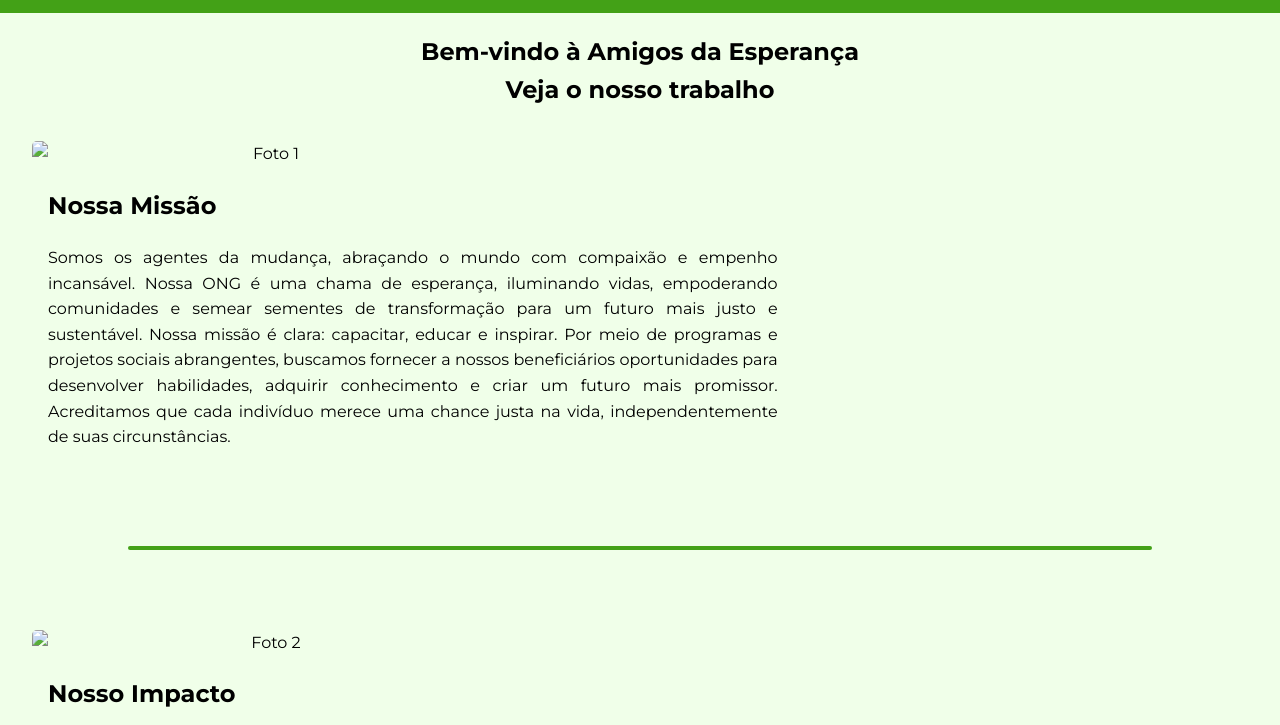
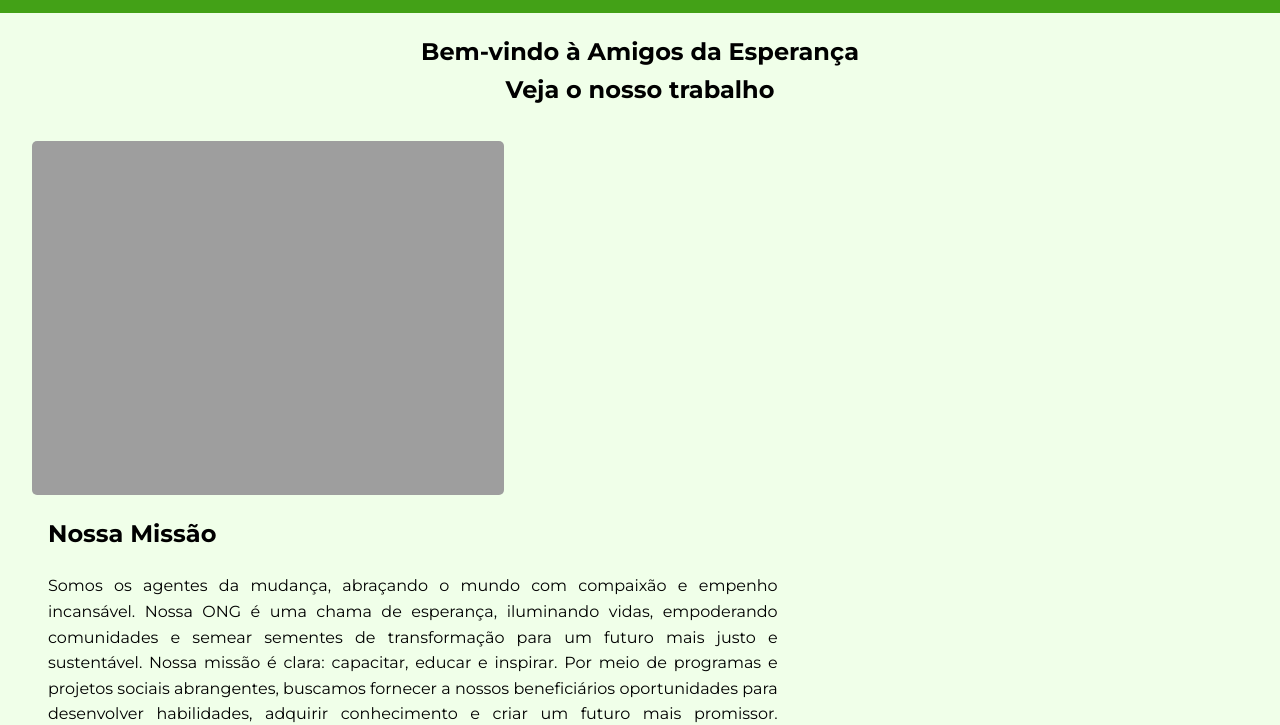
Before and after one commit to DEV-GUI06/ONG-A.E, a plain HTML site: page index.html in a window 1280 px wide. Shown: the part 87-812 px from the top of the page. Drawn offline with Linux system fonts and the light colour scheme; the site is published under a folder, as on GitHub Pages, so addresses that start at the root find nothing.

Commit message:
Update index.html

```diff
--- a/index.html
+++ b/index.html
@@ -34,7 +34,7 @@
 
       <!-- Foto à esquerda e texto à direita -->
       <div class="sobre-item">
-        <img src="/imgs/Nossa-missão.JPG" alt="Foto 1" />
+        <img src="./imgs/Nossa-missão.JPG" alt="Foto 1" />
         <div class="texto">
           <h2>Nossa Missão</h2>
           <p>
@@ -58,7 +58,7 @@
 
       <!-- Texto à esquerda e foto à direita -->
       <div class="sobre-item">
-        <img src="/imgs/Nosso-impacto.JPG" alt="Foto 2" />
+        <img src="./imgs/Nosso-impacto.JPG" alt="Foto 2" />
         <div class="texto">
           <h2>Nosso Impacto</h2>
           <p>
```
